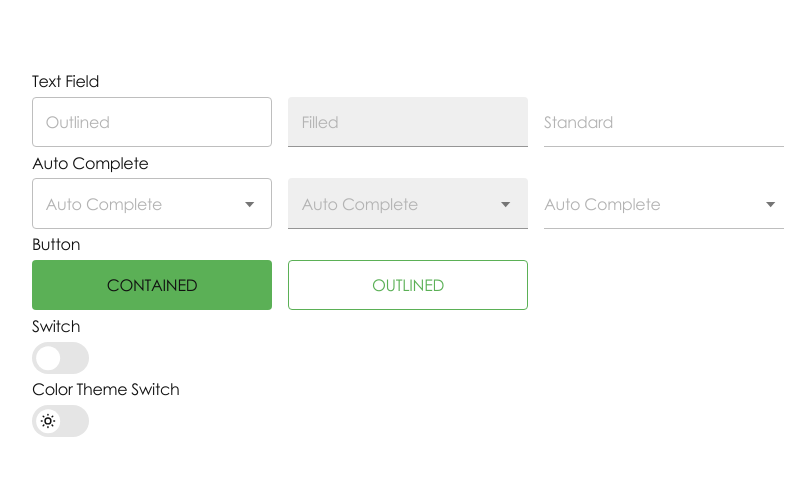
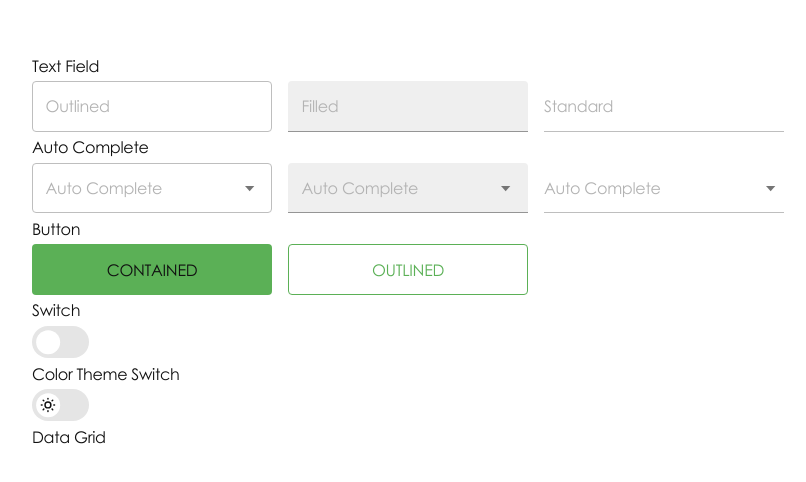
Before and after one commit to Myslitel666/Svelte-UI, a SvelteKit app: page / in a window 1280 px wide. Shown: the part 146-628 px from the top of the page, without its empty margins (232-1038 px from the left). Built offline with nearby package versions, Linux system fonts and the light colour scheme.

Commit message:
The DataGrid column interface has been added.

```diff
--- a/src/routes/+page.svelte
+++ b/src/routes/+page.svelte
@@ -53,6 +53,10 @@
 		<div>
 			<ColorThemeSwitch />
 		</div>
+		<p class='heading'>Data Grid</p>
+		<div>
+			<DataGrid />
+		</div>
 	</div>
 </div>
 
@@ -62,6 +66,7 @@
 	import ColorThemeSwitch from '../components/inputs/switches/ColorThemeSwitch.svelte';
 	import Button from '../components/inputs/buttons/Button.svelte';
 	import AutoComplete from '../components/inputs/auto-complete/AutoComplete.svelte';
+	import DataGrid from '../components/data-display/data-grid/DataGrid.svelte';
 	import * as extractors from '../utils/valueExtractors';
 </script>
 
```
Also changed, not shown: src/interfaces/color-theme/IGridColumn.ts (added, +44 -0 lines), src/components/data-display/data-grid/DataGrid.svelte (added).
